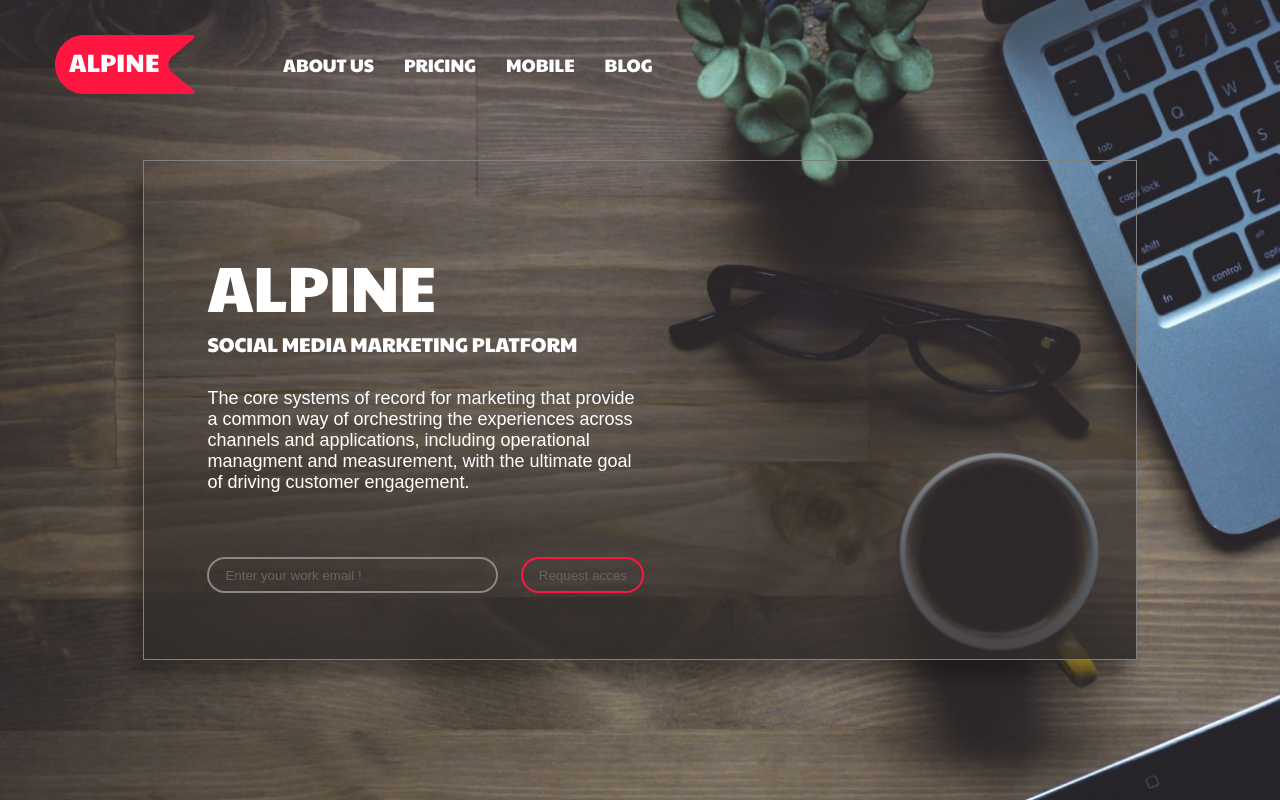
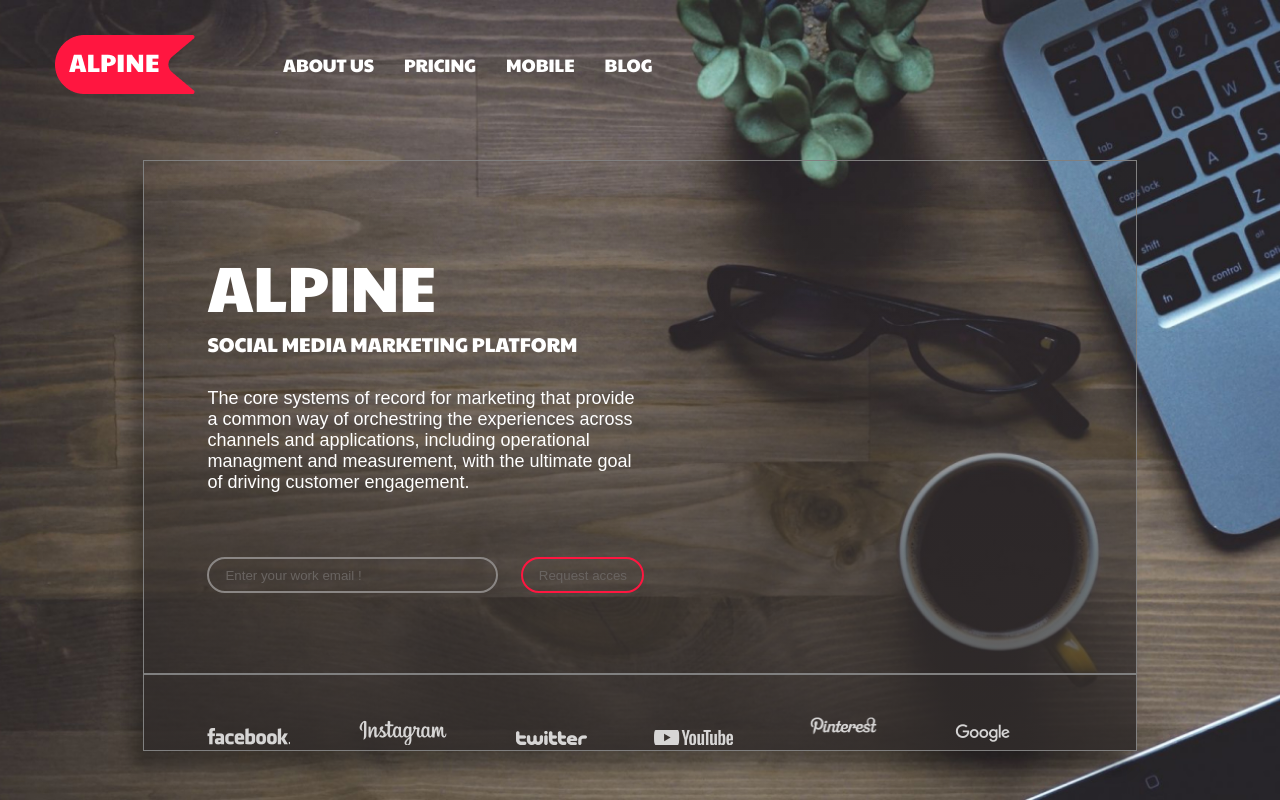
Before and after one commit to thongvm316/ALPINE-UI, a website: page index.html in a window 1280 px wide. Drawn offline with Linux system fonts and the light colour scheme; a web font is replaced by a local one.

Commit message:
20201103

```diff
--- a/index.html
+++ b/index.html
@@ -35,20 +35,24 @@
                     <input type="text" placeholder="Enter your work email !">
                     <button type="submit" class="newsletter-btn">Request acces</button>
                 </form>
+                <hr class="line">
+                <div class="social">
+                    <a href="#"><img src="/img/facebook_logos_PNG19749 1.png" class="one" alt=""></a>
+                    <a href="#"><img src="/img/Instagram_logo.png" alt="" class="two"></a>
+                    <a href="#"><img src="/img/twitter_PNG12.png" alt="" class="three"></a>
+                    <a href="#"><img src="/img/youtube.png" alt="" class="four"></a>
+                    <a href="#"><img src="/img/pinterest_logo_red.png" alt="" class="five"></a>
+                    <a href="#"><img src="/img/google.png" alt="" class="six"></a>
+                </div>
             </div>
          </div>
      </section>
-
-
-
-
-
 </body>
 </html>
 
 <!--
-1. Tren xuong duoi
+1. Tren xuong duoi - layout tong quat
 2. Ngoai vao trong - Xac dinh container or not - container-fluid
-3. Trai sang phai
+3. Trai sang phai xac dinh row - col
 4. The layout va content must be rieng biet
  -->
--- a/sass/index.scss
+++ b/sass/index.scss
@@ -86,7 +86,7 @@ a {
   );
 
   width: 994px;
-  height: 500px;
+  height: auto;
   border: 1px solid gray;
   box-shadow: -11px 17px 14px #0a0a0a54;
   position: absolute;
@@ -132,7 +132,9 @@ a {
         input::placeholder {
           color: #696461;
         }
-        input[type=text] { color: #fff; }
+        input[type='text'] {
+          color: #fff;
+        }
         button {
           margin-left: 20px;
           width: 123px;
@@ -144,6 +146,45 @@ a {
           outline: none;
         }
       }
+      .line {
+        width: 992px;
+        border: 1px solid gray;
+        margin-top: 80px;
+        margin-bottom: 32px;
+        transform: translateX(-63px);
+      }
+      .social {
+        a {
+          padding-left: 32px;
+          padding-right: 32px;
+          .one {
+            width: 83px;
+            height: 18px;
+          }
+          .two {
+            width: 92px;
+            height: 26px;
+          }
+          .three {
+            width: 71px;
+            height: 14px;
+          }
+          .four {
+            width: 79px;
+            height: 15px;
+          }
+          .five {
+            width: 87px;
+            height: 38px;
+          }
+          .six {
+            width: 57px;
+            height: 24px;
+          }
+        }
+        a:last-child { padding-right: 0; }
+        a:first-child { padding-left: 0; }
+      }
     }
   }
 }
```
Also changed, not shown: css/style.css, img/Instagram_logo.png (added), img/facebook_logos_PNG19749 1.png (added), img/google.png (added), img/pinterest_logo_red.png (added), img/twitter_PNG12.png (added), img/youtube.png (added), 1 other file.
